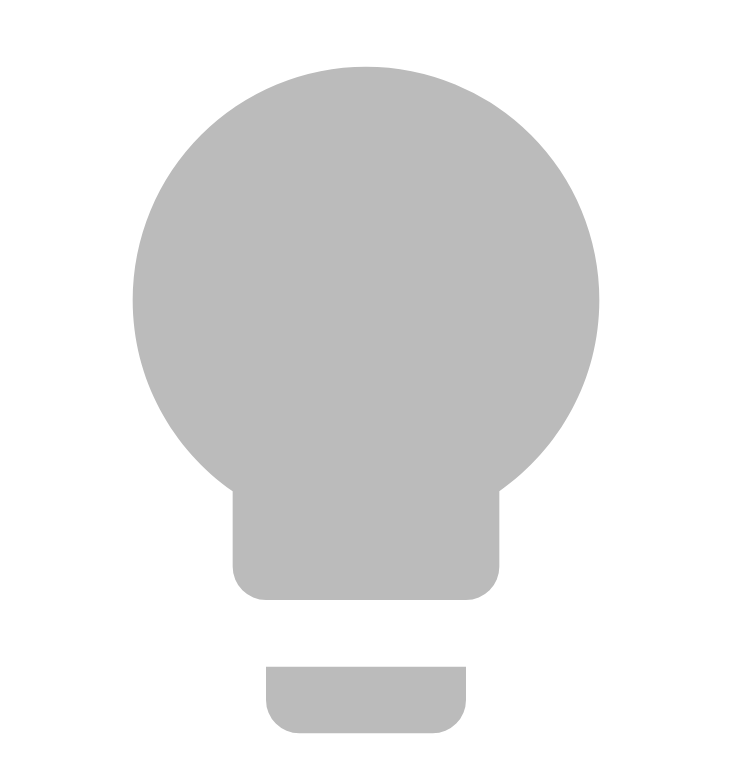
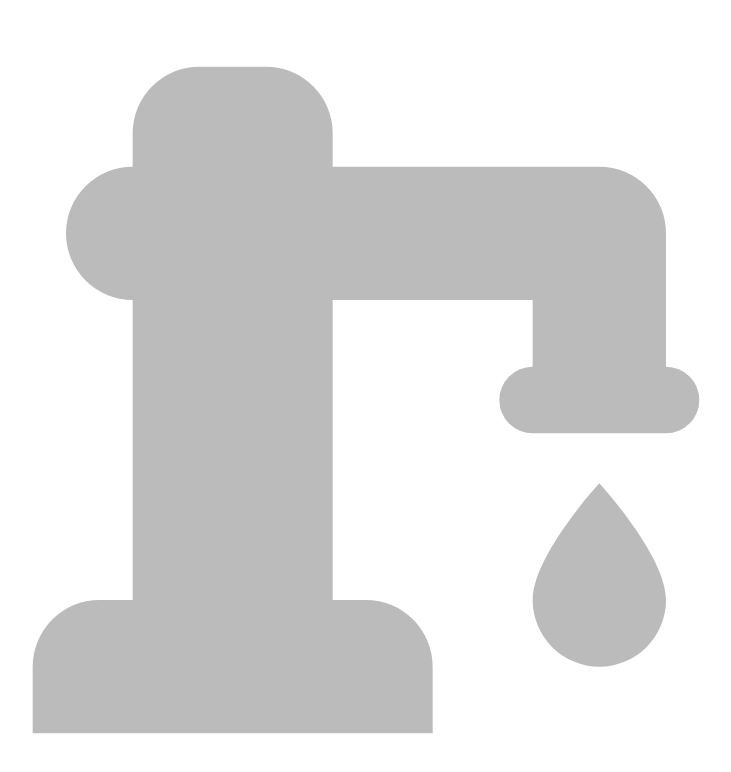
Before and after one commit to jsjgreen/water, a plain HTML site: page index.html in a window 1280 px wide. Shown: the whole page, without its empty margins (274-1005 px from the left). Drawn offline with Linux system fonts and the light colour scheme.

Commit message:
Update index.html

```diff
--- a/index.html
+++ b/index.html
@@ -10,8 +10,8 @@
  </head>
  <body>
   <svg viewBox="0 0 24 24">
-    <path fill="#000000" d="M12,2A7,7 0 0,0 5,9C5,11.38 6.19,13.47 8,14.74V17A1,1 0 0,0 9,18H15A1,1 0 0,0 16,17V14.74C17.81,13.47 19,11.38 19,9A7,7 0 0,0 12,2M9,21A1,1 0 0,0 10,22H14A1,1 0 0,0 15,21V20H9V21Z" />
-  </svg>
+    <path fill="#000000" d="M19,14.5C19,14.5 21,16.67 21,18A2,2 0 0,1 19,20A2,2 0 0,1 17,18C17,16.67 19,14.5 19,14.5M5,18V9A2,2 0 0,1 3,7A2,2 0 0,1 5,5V4A2,2 0 0,1 7,2H9A2,2 0 0,1 11,4V5H19A2,2 0 0,1 21,7V9L21,11A1,1 0 0,1 22,12A1,1 0 0,1 21,13H17A1,1 0 0,1 16,12A1,1 0 0,1 17,11V9H11V18H12A2,2 0 0,1 14,20V22H2V20A2,2 0 0,1 4,18H5Z" />
+</svg>
   <script src="https://www.puck-js.com/puck.js"></script>
   <script type="text/javascript">
     // Get the actual curve inside the SVG. You could make differemt
```
